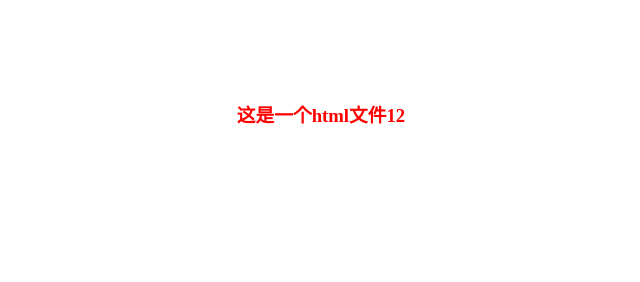
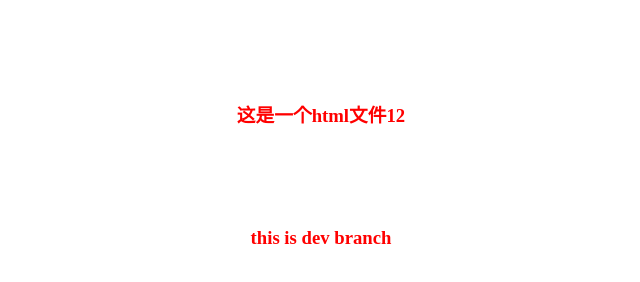
Before and after one commit to zhouTest123/gitDemo, a plain HTML site: page index.html in a window 1280 px wide. Shown: the whole page, without its empty margins (319-959 px from the left). Drawn offline with Linux system fonts and the light colour scheme.

Commit message:
commit dev

```diff
--- a/index.html
+++ b/index.html
@@ -7,5 +7,6 @@
 </head>
 <body>
 <h3>这是一个html文件12</h3>
+<h3>this is dev branch</h3>
 </body>
 </html>
```
